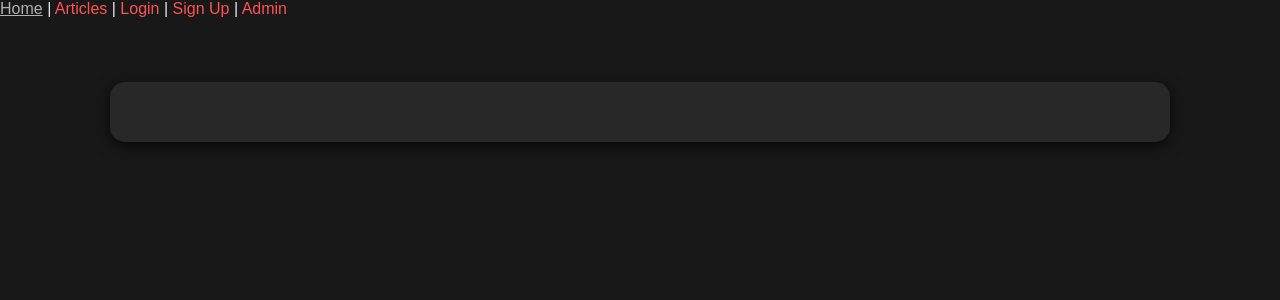
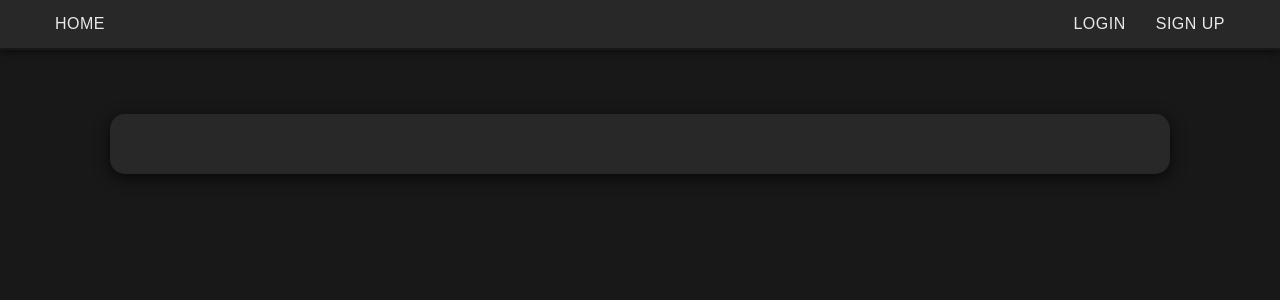
Before and after one commit to SuvidT/Personal-Blog, a Flask app: template templates/base.html in a window 1280 px wide. Shown: the top 300 px of the page. Run offline with Flask 3, Linux system fonts and the light colour scheme; the template is opened without the code that fills it, so the values that code supplies are empty; parts of the project's set-up code (start-up, migrations or seed data) failed here and were passed over.

Commit message:
progress is being made in the frontend

```diff
--- a/static/styles.css
+++ b/static/styles.css
@@ -64,19 +64,6 @@ a:hover {
     text-decoration: underline;
 }
 
-a#return {
-    display: block;
-    text-align: center;
-    margin-top: 20px;
-    text-decoration: none;
-    color: #FF5252; /* Accent Red for return link */
-    font-size: 1.2rem;
-}
-
-a#return:hover {
-    color: #EAEAEA; /* Soft White on hover */
-}
-
 .article-list a {
     font-weight: bold;
     color: #FF5252; /* Accent Red for links */
@@ -115,3 +102,57 @@ a#return:hover {
 #article-link:hover {
     color: #B0B0B0; /* Muted Silver on hover */
 }
+
+/* NAVIGATION BAR STYLING */
+
+nav {
+    background-color: #282828; /* Charcoal Gray */
+    display: flex;
+    justify-content: space-between;
+    align-items: center;
+    padding: 15px 40px;
+    box-shadow: 0 2px 8px rgba(0, 0, 0, 0.6);
+    border-bottom: 2px solid #181818;
+    position: sticky;
+    top: 0;
+    z-index: 10;
+}
+
+nav a {
+    color: #EAEAEA;
+    text-decoration: none;
+    margin: 0 15px;
+    font-size: 1rem;
+    transition: color 0.2s ease-in-out;
+    text-transform: uppercase;
+    letter-spacing: 0.5px;
+}
+
+nav a:hover {
+    color: #FF5252;
+    text-decoration: underline;
+}
+
+.nav-left,
+.nav-right {
+    display: flex;
+    align-items: center;
+}
+
+nav .nav-title {
+    font-size: 1.5rem;
+    font-weight: bold;
+    color: #FF5252; /* Accent Red */
+    margin-right: 30px;
+}
+
+/* Optional: make links uppercase for a cleaner feel */
+nav a {
+    text-transform: uppercase;
+    letter-spacing: 0.5px;
+}
+
+/* Ensure header takes no extra space below */
+header {
+    margin-bottom: 40px;
+}
--- a/templates/article.html
+++ b/templates/article.html
@@ -10,6 +10,4 @@
     <article>
         {{ article.content | safe }}
     </article>
-
-    <a id="return" href="/articles/">Return</a>
 {% endblock %}
--- a/templates/base.html
+++ b/templates/base.html
@@ -7,11 +7,13 @@
 <body>
     <header>
         <nav>
-            <a href="/">Home</a> |
-            <a href="/articles/">Articles</a> |
-            <a href="/login">Login</a> |
-            <a href="/signup">Sign Up</a> |
-            <a href="/admin">Admin</a>
+            <div class="nav-left">
+                <a href="/">Home</a>
+            </div>
+            <div class="nav-right">
+                <a href="/login">Login</a>
+                <a href="/signup">Sign Up</a>
+            </div>
         </nav>
     </header>
     <main>
--- a/templates/error.html
+++ b/templates/error.html
@@ -5,5 +5,4 @@
 {% block content %}
     <h1 id="title">{{ e.code }} - {{ e.name }}</h1>
     <p>{{ e.description }}</p>
-    <a id="return" href="/">Return Home</a>
 {% endblock %}
```
